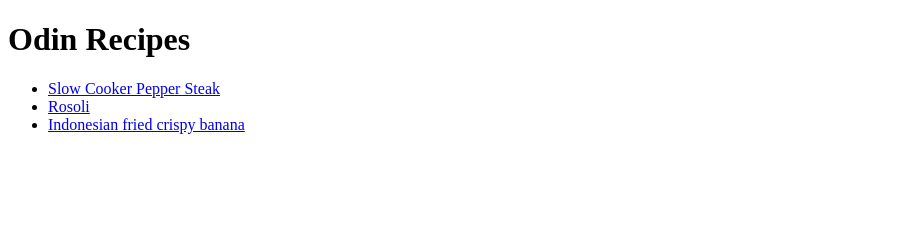
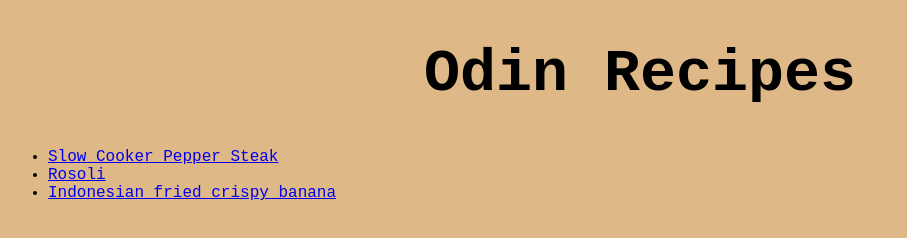
Before and after one commit to Zidanleo012/odin_recipes, a plain HTML site: page index.html in a window 1280 px wide. Shown: the whole page, without its empty margins (0-907 px from the left). Drawn offline with Linux system fonts and the light colour scheme.

Commit message:
change page's title and link to css file

```diff
--- a/index.html
+++ b/index.html
@@ -3,7 +3,8 @@
 <head>
     <meta charset="UTF-8">
     <meta name="viewport" content="width=device-width, initial-scale=1.0">
-    <title>Document</title>
+    <title>Odin Recipes</title>
+    <link rel="stylesheet" href="styles.css">
 </head>
 <body>
     <h1>Odin Recipes</h1>
```
